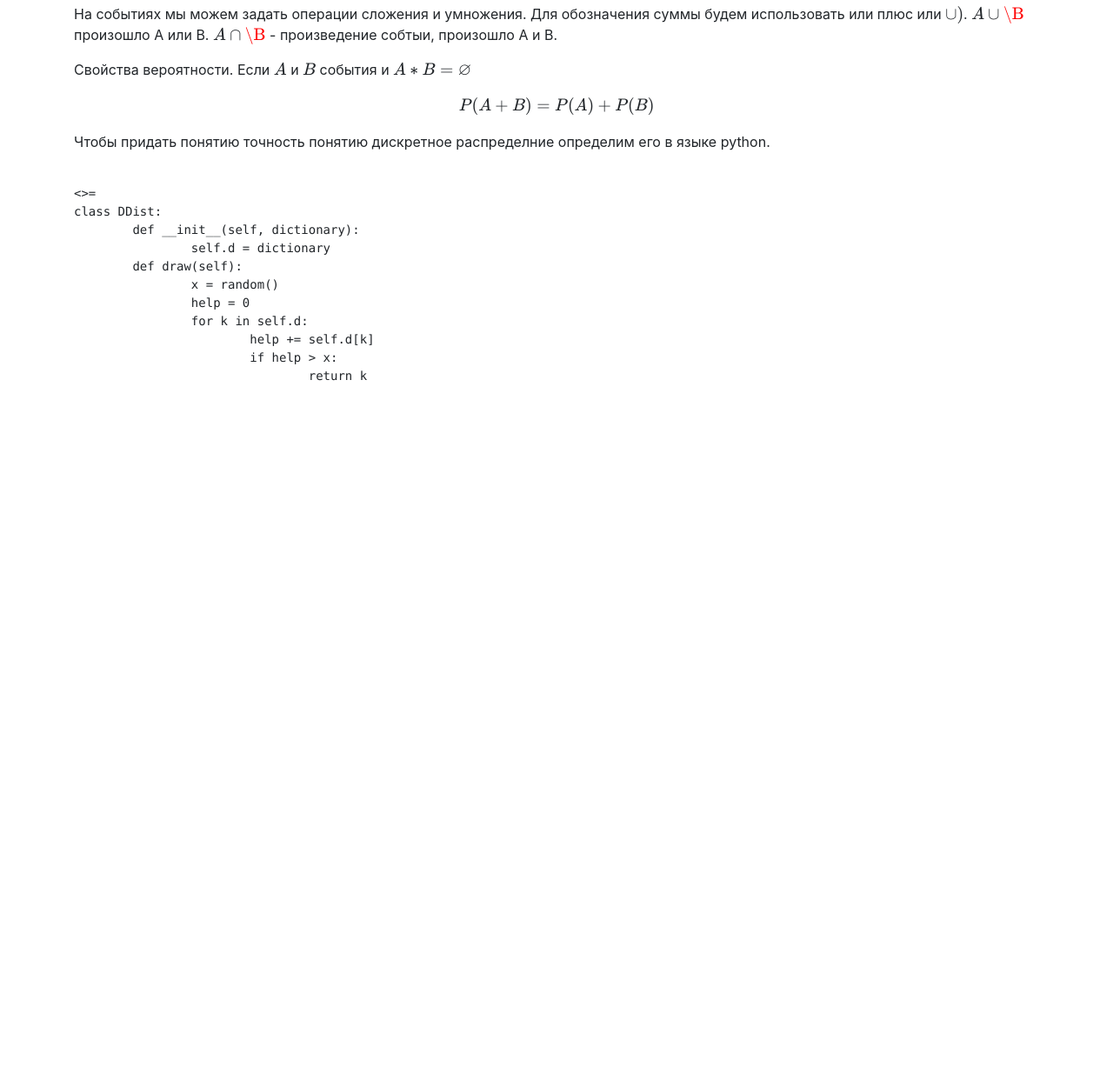
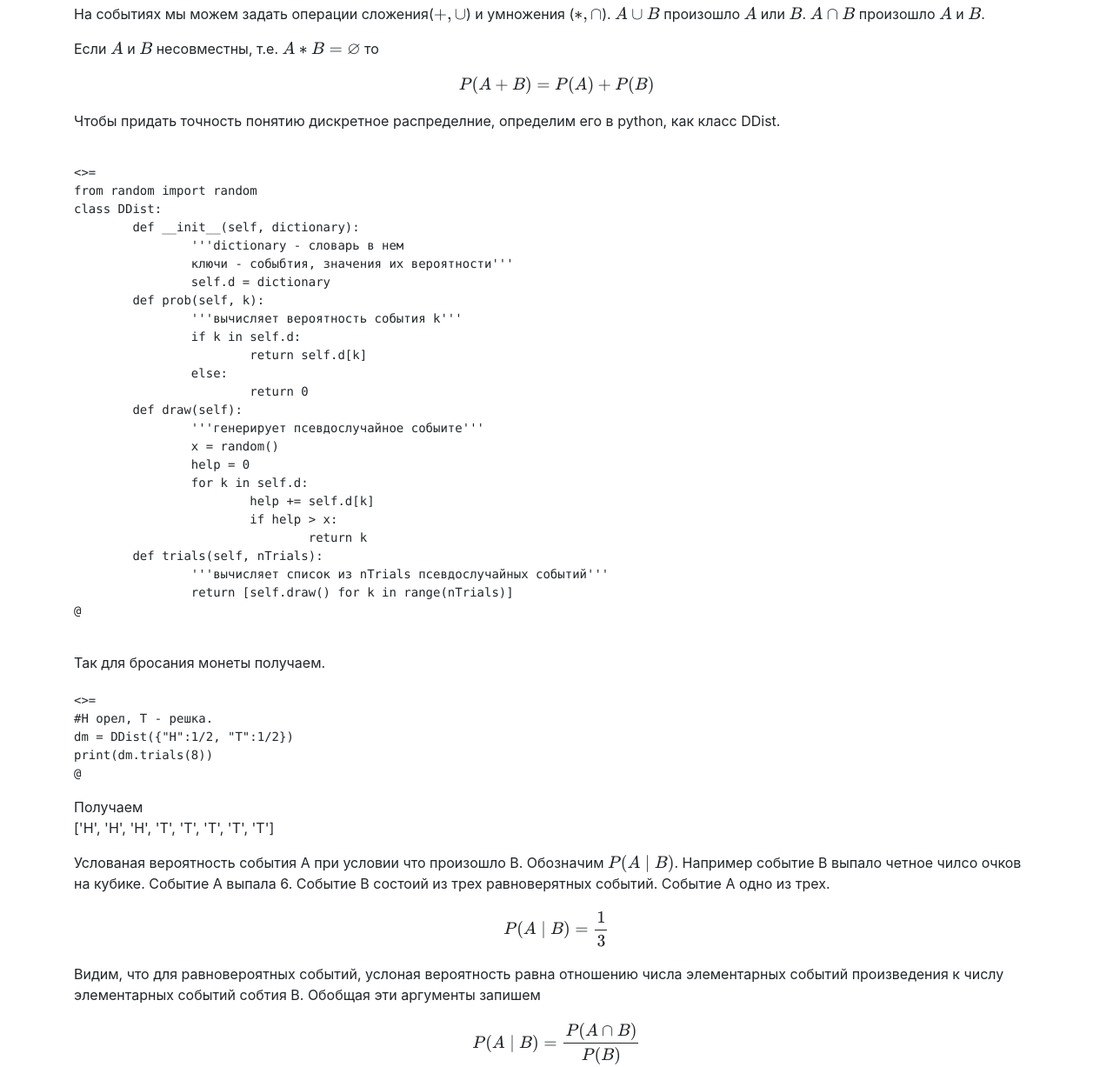
Before and after one commit to vadimgb/probability_site, a plain HTML site: page prob1/prob1.html in a window 1280 px wide. Shown: the part 1000-2227 px from the top of the page at 87% size. Before the commit the page ends 1480 px from the top, so only its background shows below. Drawn offline with nearby package versions, Linux system fonts and the light colour scheme; some packages are replaced by stand-ins of ours.

Commit message:
условная вероятность

```diff
--- a/prob1/prob1.html
+++ b/prob1/prob1.html
@@ -80,33 +80,82 @@ print(res)
 Распределение вероятности сопоставляет
 каждому событию его вероятность.
 </p>
-<p>На событиях мы можем задать операции сложения и умножения.
-Для обозначения суммы будем использовать или плюс или \(\cup)\).
-\(A \cup \B\) произошло A или B.
-\(A \cap \B\) - произведение собтыи, произошло A и B. </p>
-<p>Свойства вероятности.
-Если \(A\) и \(B\) события и \(A * B= \varnothing\)
+<p>На событиях мы можем задать операции
+сложения(\(+, \cup\)) и умножения (\(*,\cap\)).
+\(A \cup B\) произошло \(A\) или \(B\).
+\(A \cap B\) произошло \(A\) и \(B\). </p>
+<p>
+Если \(A\) и \(B\) несовместны, т.е.  \(A * B= \varnothing\)
+то
 $$
 	P(A + B) = P(A) + P(B)
 $$
 </p>
 
-<p>Чтобы придать понятию точность понятию дискретное распределние
-определим его в языке python. </p>
+<p>Чтобы придать точность понятию дискретное распределние,
+определим его в python, как класс DDist. </p>
 <pre><code>
 <<ddist.py>>=
+from random import random
 class DDist:
 	def __init__(self, dictionary):
+		'''dictionary - словарь в нем
+		ключи - собыбтия, значения их вероятности'''
 		self.d = dictionary
+	def prob(self, k):
+		'''вычисляет вероятность события k'''
+		if k in self.d:
+			return self.d[k]
+		else:
+			return 0
 	def draw(self):
+		'''генерирует псевдослучайное собыите'''
 		x = random()
 		help = 0
 		for k in self.d:
 			help += self.d[k]
 			if help > x:
 				return k
+	def trials(self, nTrials):
+		'''вычисляет список из nTrials псевдослучайных событий'''
+		return [self.draw() for k in range(nTrials)]
+@
 </code>
 </pre>
+Так для бросания монеты получаем.
+<pre><code>
+<<ddist.py>>=
+#H орел, T - решка.
+dm = DDist({"H":1/2, "T":1/2})
+print(dm.trials(8))
+@
+</code></pre>
+Получаем
+<p>
+['H', 'H', 'H', 'T', 'T', 'T', 'T', 'T']
+</p>
+<p> Услованая вероятность события A при условии что произошло B.
+Обозначим \(P(A\mid B)\). Например событие B выпало четное чилсо
+очков на кубике. Событие A выпала 6. Событие B состоий из трех
+равноверятных событий. Событие A одно из трех.
+$$P(A \mid B) = \frac{1}{3}$$
+Видим, что для равновероятных событий, услоная вероятность равна
+отношению числа элементарных событий произведения к числу
+элементарных событий собтия B. Обобщая эти аргументы запишем
+$$P(A \mid B) = \frac{P(A \cap B)}{P(B)}$$
+И из этой формулы поучаем
+$$P(A \cap B) = P(B) P(A \mid B) $$
+Если условная вероятность равна безусловной,
+$$P(A | B) = P(A)$$
+то будем говорить что событие A не зависти от B.
+В этом случае формула произведения выше примет вид
+$$P(A \cap B) = P(A)  P(B)$$
+Воспользуемся этим правилом для расчета в следуюем случае.
+Мы бросае два кубика: один красный, другой зелёный, Вероятность выпадения на красном 1 равна 1/6, вероятность
+выпадения на зелёном 6 не зависит от того, что выпало на краном
+и тоже равна 1/6. Вероятность выпадения этих двух событий одновременно
+будет равна произведению этих вероятностей.
+</p>
 
 
 	</div>
```
Also changed, not shown: prob1/help.html (+57 -8 lines), 2 other files.
